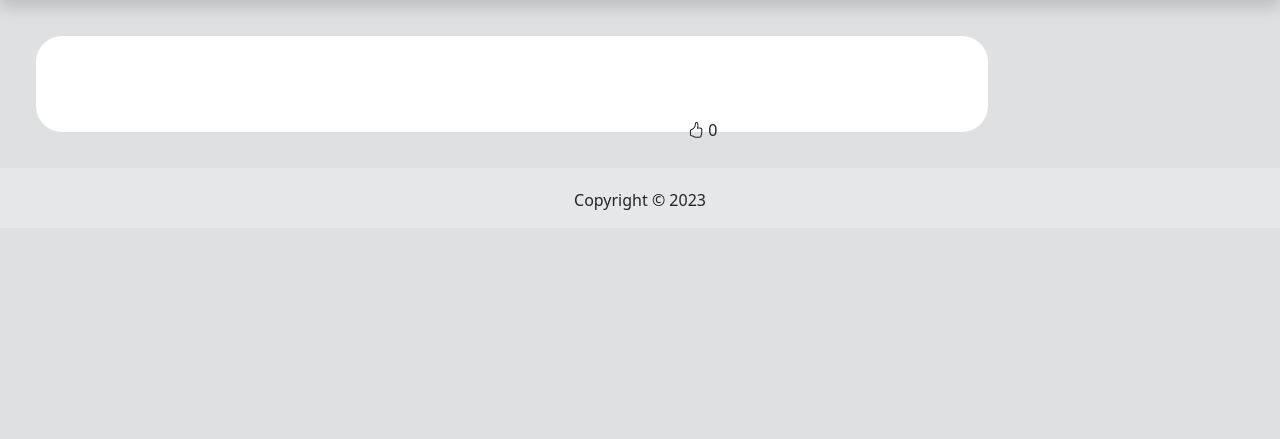
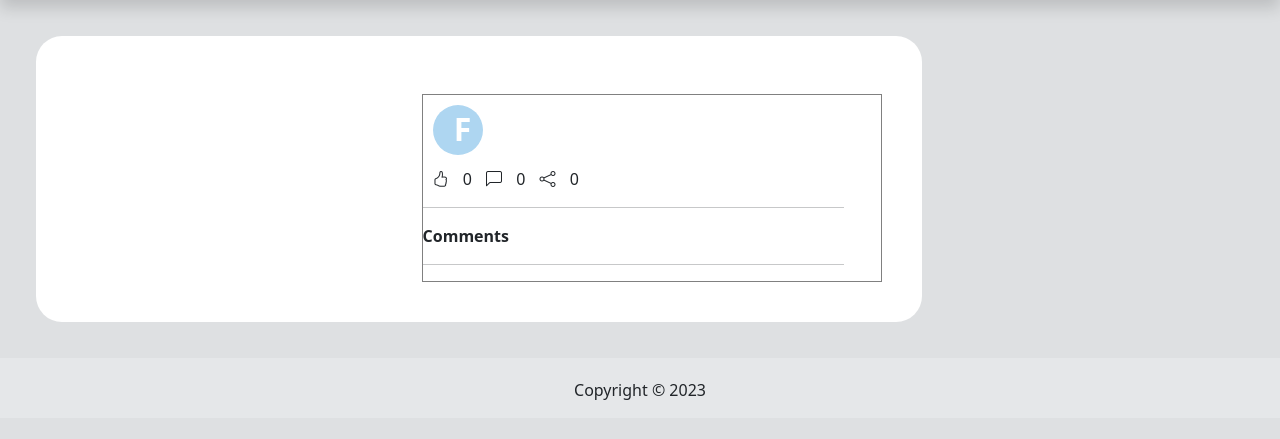
Before and after one commit to josecome/blog-website-django, a Django app: page /posts/post/1 in a window 1280 px wide. Shown: the part 42-481 px from the top of the page. Run offline with Django 4.2, Linux system fonts and the light colour scheme; data that the repository does not hold is empty; some libraries are stand-ins or nearby versions.

Commit message:
Feature that display likes, comments and shares added

```diff
--- a/blog/templates/post.html
+++ b/blog/templates/post.html
@@ -2,15 +2,35 @@
 {% block title %}Post{% endblock %}
 {% block content %}
 <div id="app" style="width: 80%; padding: 20px;">
-    <div class="div_content_style" style="background-color: white; margin: 16px; padding: 40px; border-radius: 26px;">
-        <div>
+    <div class="div_content_style" style="background-color: white; margin: 16px; padding: 40px; border-radius: 26px; width: 90%; overflow: hidden;">
+        <div style="float: left; width: 560px;">
             <h3>[[ post.title ]]</h3>
             <p>[[ post.post_content ]]</p>
         </div>
-        <div style="float: right; width: 260px; margin-top: 2px;">
-          <span>[[ post.date_created ]]</span>
-          <span>[[ post.post_type ]]</span><br>
-          <i class="bi bi-hand-thumbs-up" class="optionsclass "></i> [[ countlikes ]]
+        <div style="width: 460px; margin-top: 2px; float: right; border: 1px solid gray;">
+            <span class="userstylepic" style="margin: 10px;">
+                <strong style="color: white;">
+                    F
+                </strong>
+            </span> <br />
+            <span style="padding: 10px;">[[ post.date_created ]]</span>
+            <span style="margin-left: 12px; padding: 10px;">[[ post.post_type ]]</span><br>
+            <br />
+
+            <span class="likesclass" style="padding: 10px;">
+                <i class="bi bi-hand-thumbs-up"></i>
+            </span> [[ search(postid, postlikes, 'likes') ]]
+            <span class="commentMargin" style="padding: 10px;">
+                <i class="bi bi-chat-left"></i>
+            </span> [[ search(postid, postcomments, 'comments') ]]
+            <span class="shareMargin" style="padding: 10px;">
+                <i class="bi bi-share"></i>
+          </span> [[ search(postid, postshares, 'shares') ]]  <br />
+          <hr style="width: 92%;"/>
+          <strong>Comments</strong><br /> <hr style="width: 92%;"/>
+          <div v-for="c in postcomments" style="width: 100%; padding: 10px; margin: 10px;">
+              [[ c.fields.comment ]] <br /> <hr style="width: 92%;"/>
+          </div>
         </div>
     </div>
 
@@ -24,7 +44,9 @@
         const post = ref([])
         const postlikes = ref([]);
         const postcomments = ref([]);
+        const postshares = ref([]);
         const commenttxt = ref('');
+        const postid = ref('');
         const initialState = ref(false);
         const countlikes = ref(0)
         const path = window.location.pathname.replace('/posts/post/', '');
@@ -34,23 +56,42 @@
         onMounted(() => {
             if(!initialState.value){
                 axios.get(`/postdata/${ pathname.value }`).then((data) => {
-                    console.log(data.data.post_data[0].fields)
+                    console.log(data.data)
                     var post_data = data.data.post_data[0].fields
+                    var postid_data = data.data.post_data[0].pk;
                     var like_data = data.data.like_data
                     var comment_data = data.data.comment_data
+                    var shares_data = data.data.share_data
 
                     post.value = post_data;
+                    postid.value = postid_data;
                     postlikes.value = like_data;
                     postcomments.value = comment_data;
+                    postshares.value = shares_data;
                 });
                 initialState.value = true
             }
 
         })
+        const search = (k, arr, tp) => {
+            console.log('======')
+            console.log(k)
+            var total = 0;
+            for (let i = 0; i < arr.length; i++) {
+                var arr_fields = arr[i].fields
+                arr_fields.post === k ? total += 1 : total += 0;
+            }
+
+            return total || 0
+        };
 
         return {
             post,
-            countlikes
+            postid,
+            postlikes,
+            postcomments,
+            postshares,
+            search
         }
       }
     }).mount('#app')
--- a/blog/views.py
+++ b/blog/views.py
@@ -102,11 +102,13 @@ def getPostDataByLink(request, link):
     Post_list = Post.objects.filter(link=link)
     Like_list = Like.objects.filter(post_id__in=Post_list.values('id'))
     Comment_list = Comment.objects.filter(post_id__in=Post_list.values('id'))
+    Share_list = Share.objects.filter(post_id__in=Post_list.values('id'))
 
     post_data = serializers.serialize('json', Post_list)
     like_data = serializers.serialize('json', Like_list)
     comment_data = serializers.serialize('json', Comment_list)
-    data = "{ \"post_data\":" + post_data + ",\"like_data\":" + like_data + ",\"comment_data\":" + comment_data + "}"
+    share_data = serializers.serialize('json', Share_list)
+    data = "{ \"post_data\":" + post_data + ",\"like_data\":" + like_data + ",\"comment_data\":" + comment_data  +  ",\"share_data\":" + share_data + "}"
 
     return HttpResponse(data, content_type="application/json")
 
```
Also changed, not shown: README.md, blog/static/all_posts.jpg (added), blog/static/blog_website.jpg (deleted), blog/static/post.jpg (added), blog/static/posts_of_user.jpg (added).
